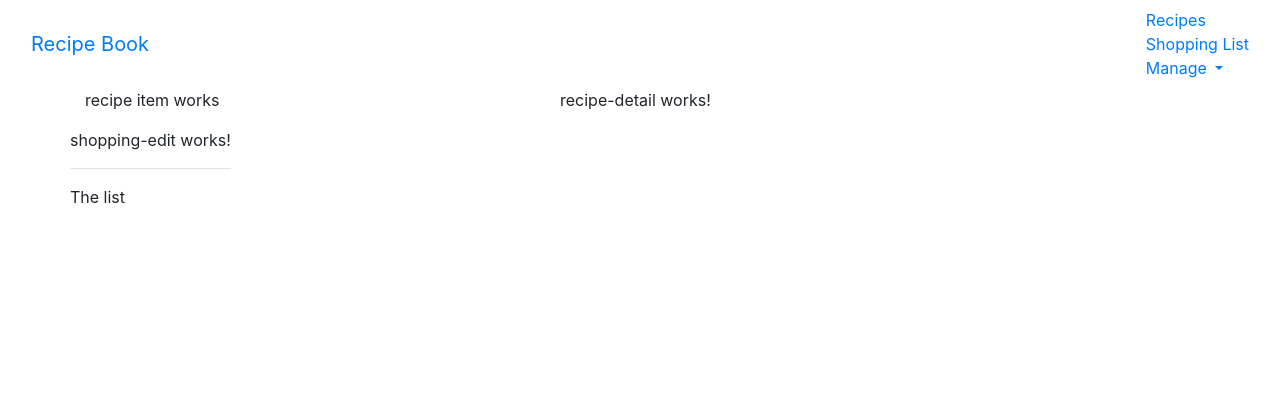
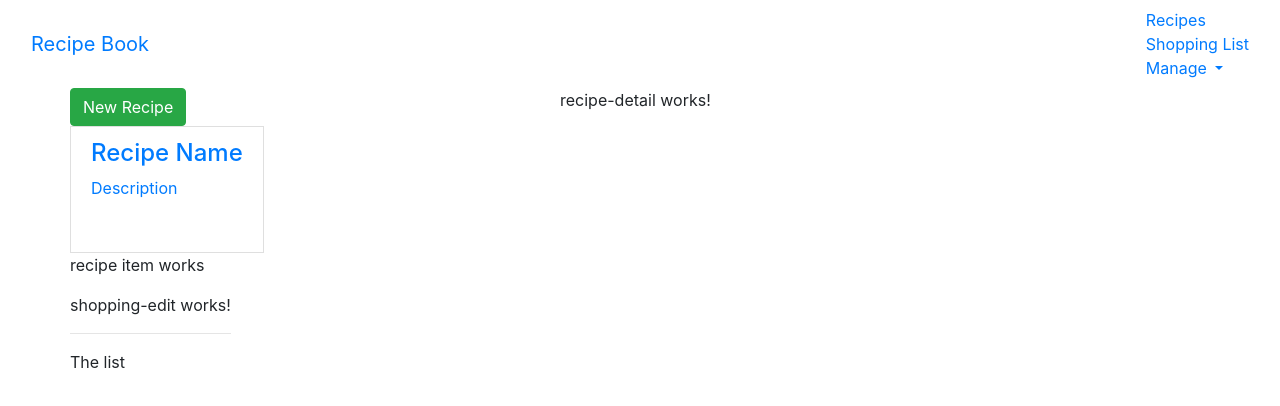
Before and after one commit to edmondjthompson/recipebox, an Angular app in the folder recipebox/: page / in a window 1280 px wide. Shown: the top 406 px of the page. Built offline with nearby package versions, Linux system fonts and the light colour scheme.

Commit message:
add content to recipe components

```diff
--- a/recipebox/src/app/header/header.component.ts
+++ b/recipebox/src/app/header/header.component.ts
@@ -1,4 +1,4 @@
-import { Component } from "@angular/core";
+import { Component } from '@angular/core';
 
 @Component({
   selector: 'app-header',
--- a/recipebox/src/app/recipes/recipe-list/recipe-list.component.html
+++ b/recipebox/src/app/recipes/recipe-list/recipe-list.component.html
@@ -1 +1,19 @@
-<app-recipe-item></app-recipe-item>
+<div class="row">
+  <div class="col-xs-12">
+    <button class="btn btn-success">New Recipe</button>
+  </div>
+</div>
+<div class="row">
+  <div class="col-xs-12">
+    <a href="#" class="list-group-item clearfix">
+      <div class="pull-left">
+        <h4 class="list-group-item-heading">Recipe Name</h4>
+        <p class="list-group-item-text">Description</p>
+      </div>
+      <span class="pull-right">
+        <img src="" alt="" class="img-responsive" style="max-height: 50px;">
+      </span>
+    </a>
+      <app-recipe-item></app-recipe-item>
+  </div>
+</div>
--- a/recipebox/src/app/recipes/recipe-list/recipe-list.component.ts
+++ b/recipebox/src/app/recipes/recipe-list/recipe-list.component.ts
@@ -1,4 +1,5 @@
 import { Component, OnInit } from '@angular/core';
+import { Recipe } from '../recipe.model';
 
 @Component({
   selector: 'app-recipe-list',
@@ -6,7 +7,9 @@
   styleUrls: ['./recipe-list.component.css']
 })
 export class RecipeListComponent implements OnInit {
-  recipes = [];
+  recipes: Recipe[] = [
+    new Recipe('Chicken', 'Test chicken recipe', 'https://images.pexels.com/photos/106343/pexels-photo-106343.jpeg?auto=compress&cs=tinysrgb&dpr=2&h=650&w=940 ')
+  ];
 
   constructor() { }
 
```
